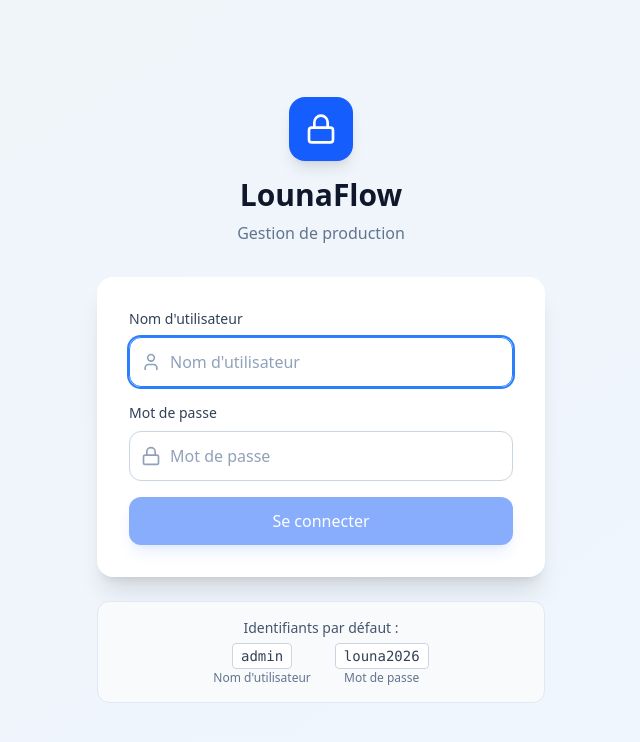
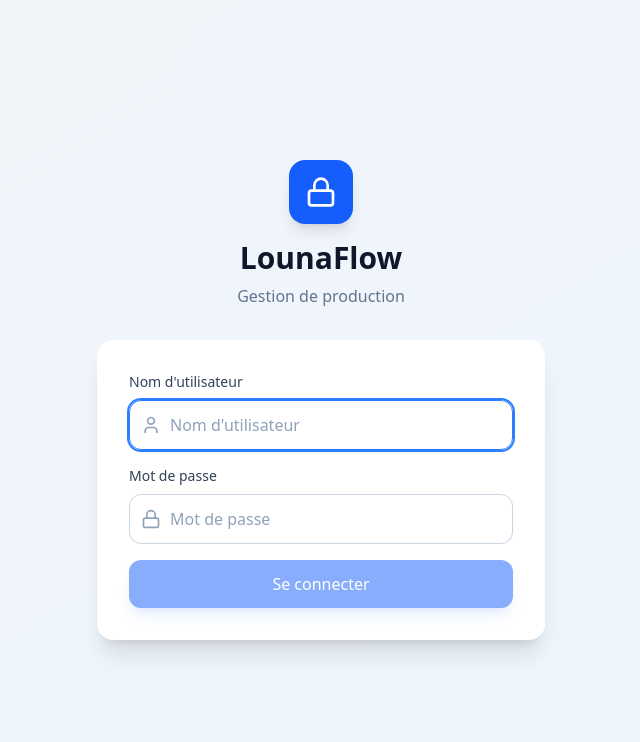
Before and after one commit to abdelhdz28-oss/lounaflowops, a React (Vite) app: page / in a window 1280 px wide. Shown: the top 742 px of the page, without its empty margins (319-959 px from the left). Built offline with nearby package versions, Linux system fonts and the light colour scheme; no server answers.

Commit message:
sec: remove default credentials leak card from login page

```diff
--- a/src/components/LoginPage.tsx
+++ b/src/components/LoginPage.tsx
@@ -90,26 +90,6 @@ export function LoginPage() {
             </button>
           </form>
         </div>
-
-        <div className="mt-6 bg-slate-50 border border-slate-200 rounded-xl p-4">
-          <p className="text-center text-slate-600 text-sm font-medium mb-2">
-            Identifiants par défaut :
-          </p>
-          <div className="flex justify-center gap-6 text-sm">
-            <div className="text-center">
-              <span className="font-mono bg-white px-2 py-1 rounded border border-slate-300 text-slate-700">
-                admin
-              </span>
-              <p className="text-xs text-slate-500 mt-1">Nom d'utilisateur</p>
-            </div>
-            <div className="text-center">
-              <span className="font-mono bg-white px-2 py-1 rounded border border-slate-300 text-slate-700">
-                louna2026
-              </span>
-              <p className="text-xs text-slate-500 mt-1">Mot de passe</p>
-            </div>
-          </div>
-        </div>
       </div>
     </div>
   );
```
